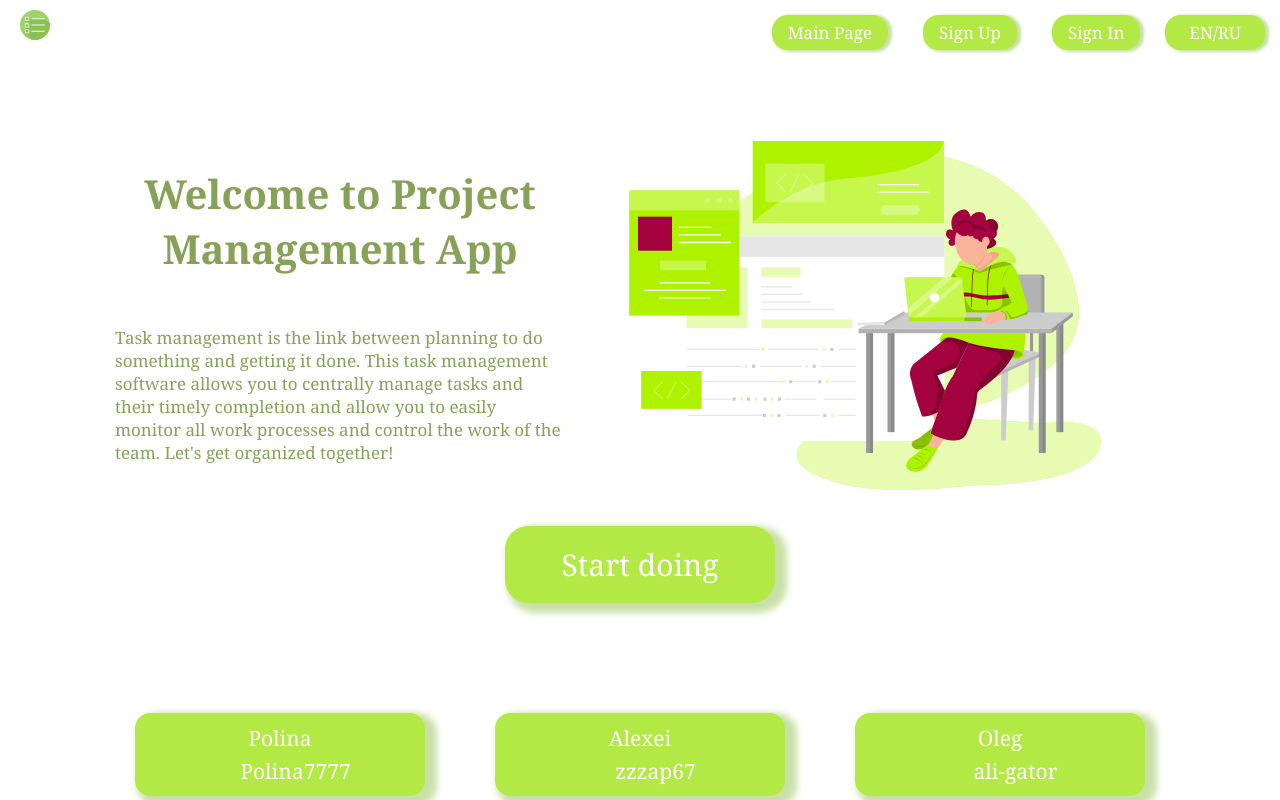
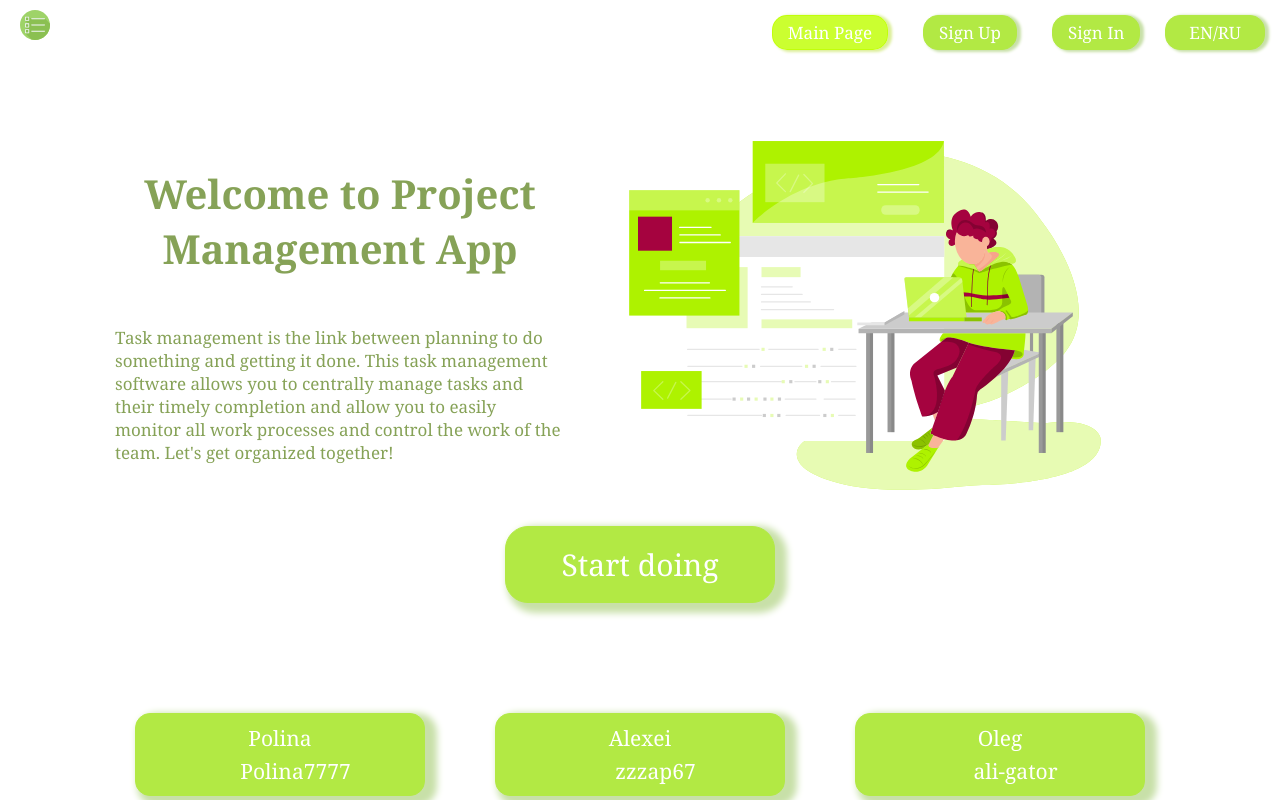
Before and after one commit to zzzap67/project-management-app, a React (Create React App) app in the folder project-management-app/: page / in a window 1280 px wide. In both pictures the pointer is over the button "Main Page". Shown: the top 800 px of the page. Built offline with nearby package versions, Linux system fonts and the light colour scheme; some icons are missing.

Commit message:
fix button css

```diff
--- a/project-management-app/src/components/ui/button/Button.css
+++ b/project-management-app/src/components/ui/button/Button.css
@@ -9,6 +9,7 @@
   background-color: #b2e944;
   border: 1px solid #b2e944;
   box-shadow: 7px 5px 7px 5px rgb(200, 224, 168);
+  cursor: pointer;
 }
 .welcome_button:hover {
   color: white;
@@ -26,8 +27,20 @@
   background-color: #b2e944;
   border: 1px solid #b2e944;
   box-shadow: 3px 1px 3px 1px rgb(200, 224, 168);
+  cursor: pointer;
 }
 .change_language_button {
   margin-block: auto;
   padding: 5px 23px;
+  cursor: pointer;
 }
+.link-to-main-page_button:hover,
+.link-to-sign-up_button:hover,
+.link-to-sign-in_button:hover,
+.change_language_button:hover {
+  color: white;
+  background-color: #bfff00cf;
+  border: 1px solid #bfff00cf;
+  box-shadow: 3px 1px 3px 1px rgb(219, 238, 151);
+
+}
```
